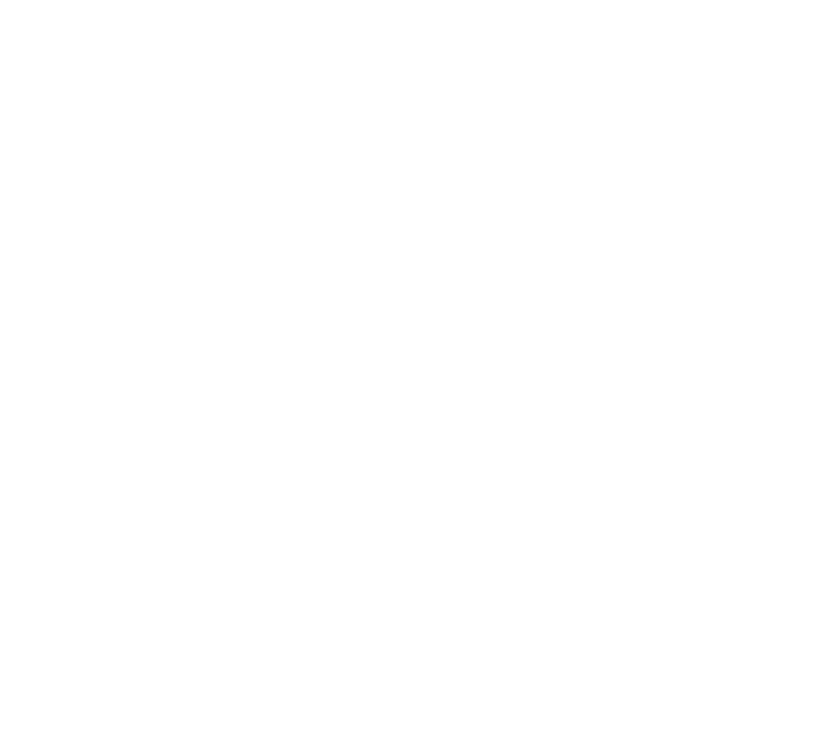
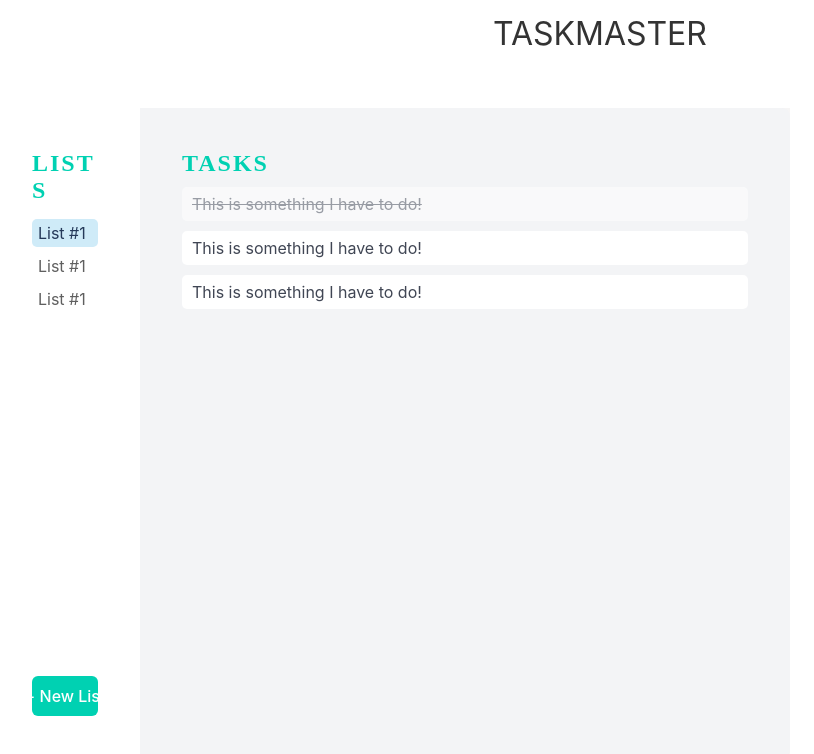
Before and after one commit to abigailseo0810/COMP426_Final_Project, an Angular app in the folder frontend/: page /lists in a window 1280 px wide. Shown: the top 754 px of the page, without its empty margins (40-854 px from the left). Built offline with nearby package versions, Linux system fonts and the light colour scheme.

Commit message:
fixed module

```diff
--- a/frontend/src/app/pages/task-view/task-view.component.html
+++ b/frontend/src/app/pages/task-view/task-view.component.html
@@ -17,7 +17,7 @@
                     <p>List #1</p>
                 </a>
             </div>
-            <button class="button is-primary has-text-white" (click) = "createNewList('New List')">+ New List</button>
+            <button class="button is-primary has-text-white" (click) = "createNewList()">+ New List</button>
         </div>
         <div class="task-list-container has-background-light">
             <h1 class="title has-text-primary">Tasks</h1>
--- a/frontend/src/app/task.service.ts
+++ b/frontend/src/app/task.service.ts
@@ -10,6 +10,6 @@ export class TaskService {
 
   createList(title: string){
     //send web request to create a list
-    return this.webReqService.post('list', {title});
+    return this.webReqService.post('lists', {title});
   }
 }
--- a/frontend/src/main.ts
+++ b/frontend/src/main.ts
@@ -1,8 +1,10 @@
 import { enableProdMode, importProvidersFrom } from '@angular/core';
 import { bootstrapApplication } from '@angular/platform-browser';
-import { HttpClientModule } from '@angular/common/http'; // Import HttpClientModule
 import { AppComponent } from './app/app.component';
 import { environment } from './environments/environment';
+import { HttpClientModule } from '@angular/common/http';
+import { RouterModule } from '@angular/router';
+import { routes } from './app/app.routes'; // Assuming you have defined routes
 
 if (environment.production) {
   enableProdMode();
@@ -10,6 +12,9 @@ if (environment.production) {
 
 bootstrapApplication(AppComponent, {
   providers: [
-    importProvidersFrom(HttpClientModule) // Provide HttpClientModule
+    importProvidersFrom(
+      HttpClientModule,
+      RouterModule.forRoot(routes) // Include routing configuration if needed
+    )
   ]
 }).catch(err => console.error(err));
```
Also changed, not shown: 2 other files (tests, documents, lock files or other folders).
